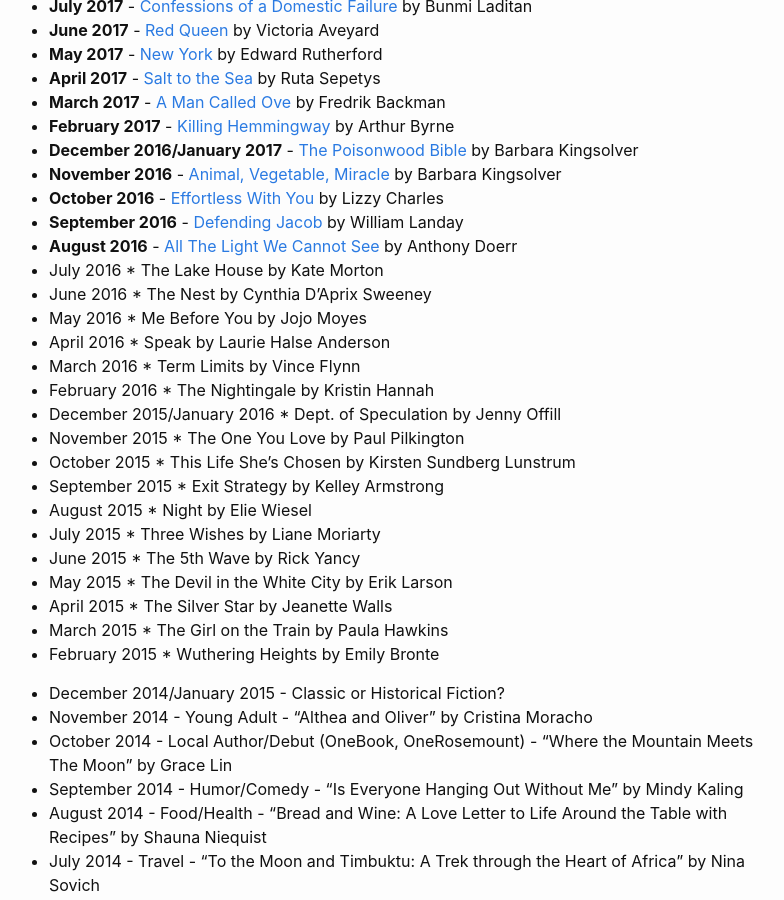
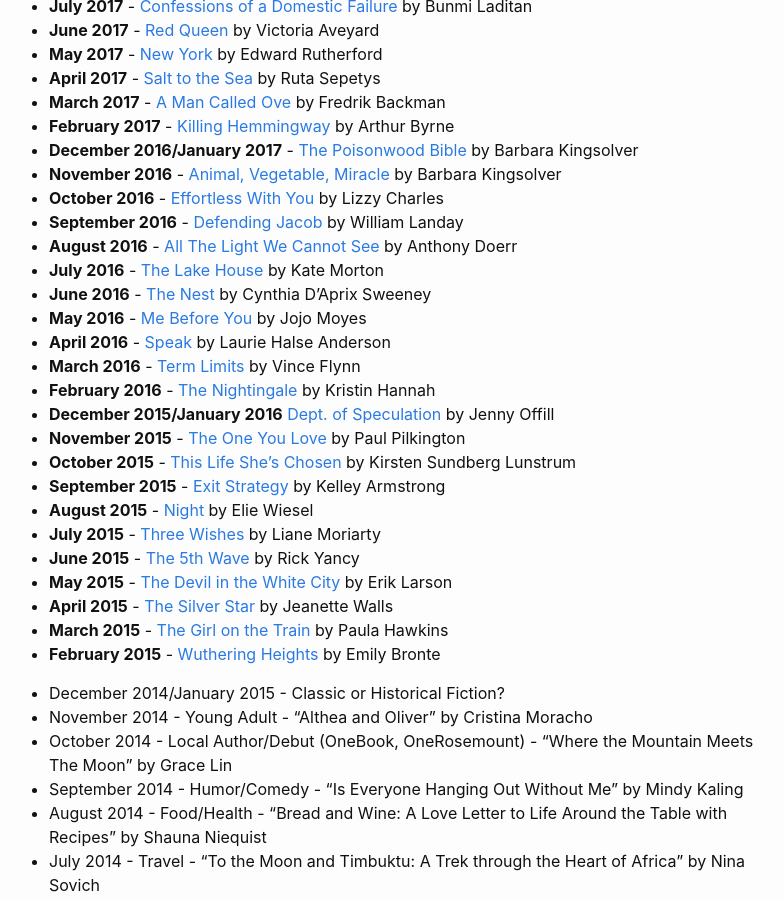
Before and after one commit to minihays/minihays.github.io, a Jekyll site: the page built from bookclub/booksread.markdown, in a window 1280 px wide and 900 px high, scrolled down 1263 px. Shown: the whole window, without its empty margins (251-1035 px from the left). Built offline with Jekyll 4.4.1, drawn with Linux system fonts in a browser that asks for light colours; some of the changed lines change nothing that is shown.

Commit message:
added more links

```diff
--- a/bookclub/booksread.markdown
+++ b/bookclub/booksread.markdown
@@ -53,23 +53,23 @@ permalink: /bookclub/booksread/
 - **October 2016** - [Effortless With You](https://www.amazon.com/Effortless-You-Lizzy-Charles-ebook/dp/B00EHZVW1U/ref=sr_1_2?dchild=1&keywords=effortless+with+you&qid=1596155304&s=digital-text&sr=1-2) by Lizzy Charles
 - **September 2016** - [Defending Jacob](https://www.amazon.com/Defending-Jacob-Novel-William-Landay-ebook/dp/B0050DIWFC/ref=sr_1_2?dchild=1&keywords=defending+jacob&qid=1596155332&s=digital-text&sr=1-2) by William Landay
 - **August 2016** - [All The Light We Cannot See](https://www.amazon.com/All-Light-We-Cannot-See-ebook/dp/B00DPM7TIG/ref=sr_1_2?dchild=1&keywords=all+the+light+we+cannot+see&qid=1596155356&s=digital-text&sr=1-2) by Anthony Doerr
-- July 2016 * The Lake House by Kate Morton
-- June 2016 * The Nest by Cynthia D’Aprix Sweeney
-- May 2016 * Me Before You by Jojo Moyes
-- April 2016 * Speak by Laurie Halse Anderson
-- March 2016 * Term Limits by Vince Flynn
-- February 2016 * The Nightingale by Kristin Hannah
-- December 2015/January 2016 * Dept. of Speculation by Jenny Offill
-- November 2015 * The One You Love by Paul Pilkington
-- October 2015 * This Life She's Chosen by Kirsten Sundberg Lunstrum
-- September 2015 * Exit Strategy by Kelley Armstrong
-- August 2015 * Night by Elie Wiesel
-- July 2015 * Three Wishes by Liane Moriarty
-- June 2015 * The 5th Wave by Rick Yancy
-- May 2015 * The Devil in the White City by Erik Larson
-- April 2015 * The Silver Star by Jeanette Walls
-- March 2015 * The Girl on the Train by Paula Hawkins
-- February 2015 * Wuthering Heights by Emily Bronte
+- **July 2016** - [The Lake House](https://www.amazon.com/Lake-House-Novel-Kate-Morton-ebook/dp/B00LD1S3PY/ref=sr_1_2?dchild=1&keywords=the+lake+house&qid=1596158745&s=digital-text&sr=1-2) by Kate Morton
+- **June 2016** - [The Nest](https://www.amazon.com/Nest-Cynthia-DAprix-Sweeney-ebook/dp/B010LU8V8Q/ref=sr_1_2?dchild=1&keywords=the+nest&qid=1596159014&s=digital-text&sr=1-2) by Cynthia D’Aprix Sweeney
+- **May 2016** - [Me Before You](https://www.amazon.com/Me-Before-You-Novel-Trilogy-ebook/dp/B0089EHWQE/ref=sr_1_2?dchild=1&keywords=me+before+you&qid=1596159049&s=digital-text&sr=1-2) by Jojo Moyes
+- **April 2016** - [Speak](https://www.amazon.com/Speak-Laurie-Halse-Anderson-ebook/dp/B004QGY36Q/ref=sr_1_2?dchild=1&keywords=speak&qid=1596159073&s=digital-text&sr=1-2) by Laurie Halse Anderson
+- **March 2016** - [Term Limits](https://www.amazon.com/Term-Limits-Vince-Flynn-ebook/dp/B002F53LYU/ref=sr_1_2?dchild=1&keywords=term+limits&qid=1596159111&s=digital-text&sr=1-2) by Vince Flynn
+- **February 2016** - [The Nightingale](https://www.amazon.com/Nightingale-Novel-Kristin-Hannah-ebook/dp/B00JO8PEN2/ref=sr_1_2?dchild=1&keywords=the+nightingale&qid=1596159145&s=digital-text&sr=1-2) by Kristin Hannah
+- **December 2015/January 2016** [Dept. of Speculation](https://www.amazon.com/Dept-Speculation-Vintage-Contemporaries-Offill-ebook/dp/B00F1W0DV8/ref=sr_1_2?crid=1UHSIMZL56GQX&dchild=1&keywords=dept+of+speculation&qid=1596159178&s=digital-text&sprefix=dept+of+spec%2Cdigital-text%2C176&sr=1-2) by Jenny Offill
+- **November 2015** - [The One You Love](https://www.amazon.com/Love-Holden-Suspense-Mystery-Trilogy-ebook/dp/B004YDSL9Q/ref=tmm_kin_swatch_0?_encoding=UTF8&qid=1596159223&sr=1-9) by Paul Pilkington
+- **October 2015** - [This Life She's Chosen](https://www.amazon.com/This-Chosen-Kirsten-Sundberg-Lunstrum/dp/0811856569/ref=sr_1_2?crid=32RCS8JRA9EYT&dchild=1&keywords=kirsten+sundberg+lunstrum&qid=1596159300&s=digital-text&sprefix=kirsten+sun%2Cdigital-text%2C163&sr=1-2-catcorr) by Kirsten Sundberg Lunstrum
+- **September 2015** - [Exit Strategy](https://www.amazon.com/Exit-Strategy-Nadia-Stafford-Book-ebook/dp/B000SMQFZY/ref=sr_1_7?dchild=1&keywords=exit+strategy&qid=1596159345&s=digital-text&sr=1-7) by Kelley Armstrong
+- **August 2015** - [Night](https://www.amazon.com/Night-Trilogy-Elie-Wiesel-ebook/dp/B0071VUXXA/ref=sr_1_2?dchild=1&keywords=night&qid=1596159382&s=digital-text&sr=1-2) by Elie Wiesel
+- **July 2015** - [Three Wishes](https://www.amazon.com/Three-Wishes-Novel-Liane-Moriarty-ebook/dp/B0014H32E4/ref=sr_1_2?dchild=1&keywords=three+wishes&qid=1596159405&s=digital-text&sr=1-2) by Liane Moriarty
+- **June 2015** - [The 5th Wave](https://www.amazon.com/5th-Wave-Rick-Yancey-ebook/dp/B009VMC7UO/ref=sr_1_2?dchild=1&keywords=the+fifth+wave&qid=1596159432&s=digital-text&sr=1-2) by Rick Yancy
+- **May 2015** - [The Devil in the White City](https://www.amazon.com/Devil-White-City-Changed-America-ebook/dp/B000FC0ZIA/ref=sr_1_2?dchild=1&keywords=devil+in+the+white+city&qid=1596159469&s=digital-text&sr=1-2) by Erik Larson
+- **April 2015** - [The Silver Star](https://www.amazon.com/Silver-Star-Novel-Jeannette-Walls-ebook/dp/B00A28HOEA/ref=sr_1_2?dchild=1&keywords=the+silver+star&qid=1596159496&s=digital-text&sr=1-2) by Jeanette Walls
+- **March 2015** - [The Girl on the Train](https://www.amazon.com/Girl-Train-Novel-Paula-Hawkins-ebook/dp/B00L9B7IKE/ref=sr_1_2?dchild=1&keywords=the+girl+on+the+train&qid=1596159528&s=digital-text&sr=1-2) by Paula Hawkins
+- **February 2015** - [Wuthering Heights](https://www.amazon.com/Wuthering-Heights-AmazonClassics-Emily-Bront%C3%AB-ebook/dp/B073QM98F5/ref=sr_1_3?dchild=1&keywords=wuthering+heights&qid=1596159632&sr=8-3) by Emily Bronte
 
 - December 2014/January 2015 - Classic or Historical Fiction?
 - November 2014 - Young Adult - "Althea and Oliver" by Cristina Moracho
```
